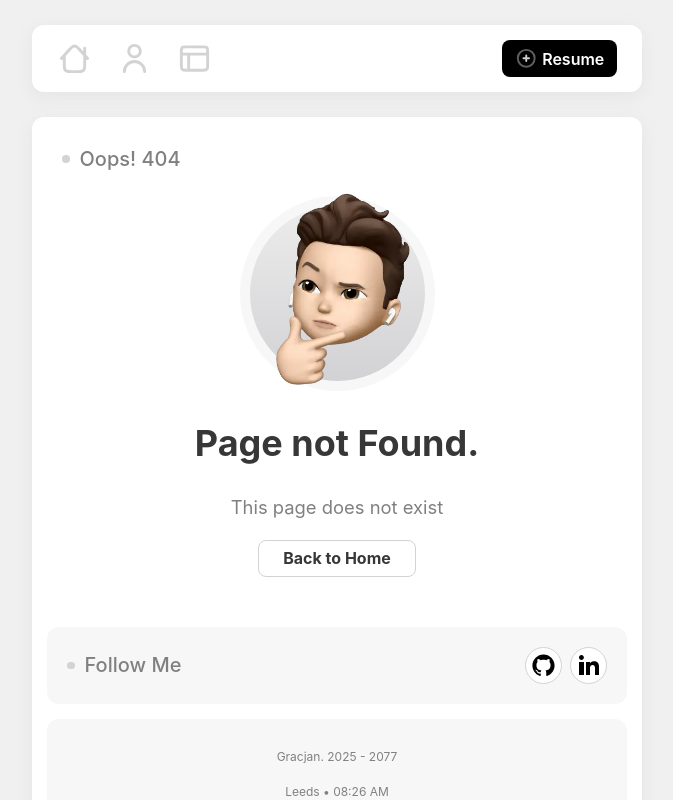
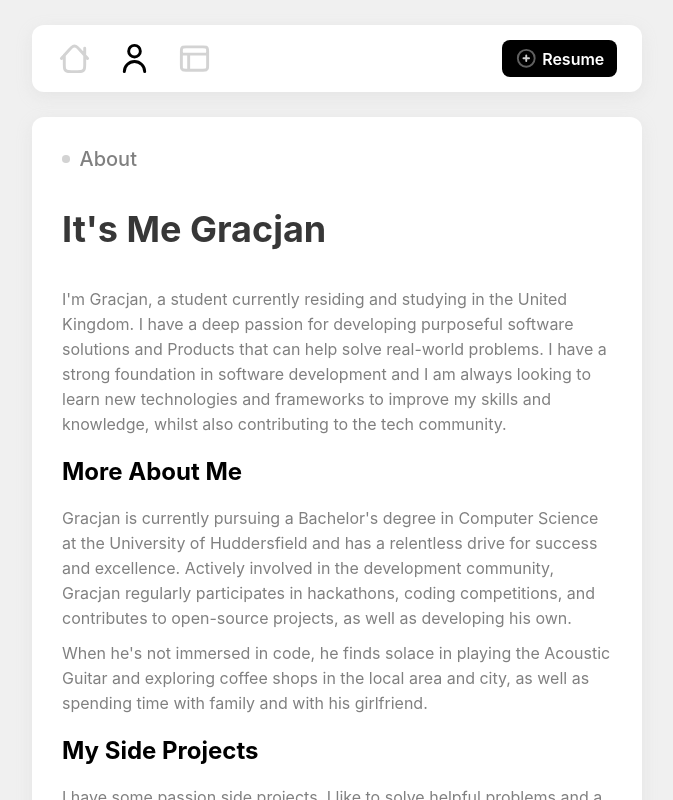
Before and after one commit to Ceriumin/portfolio, a React (Create React App) app: page /portfolio/about in a window 1280 px wide. Before the commit this address had no page. Shown: the top 800 px of the page, without its empty margins (303-976 px from the left). Built offline with nearby package versions, Linux system fonts and the light colour scheme.

Commit message:
update homepage URL and adjust routing in NavigationBar

```diff
--- a/package.json
+++ b/package.json
@@ -12,7 +12,7 @@
     "react-scripts": "5.0.1",
     "web-vitals": "^4.2.4"
   },
-  "homepage": "https://ceriumin.github.io/portfolio",
+  "homepage": "https://ceriumin.github.io/portfolio/#",
   "scripts": {
     "start": "react-scripts start",
     "build": "react-scripts build",
--- a/src/App.js
+++ b/src/App.js
@@ -7,7 +7,7 @@ import './index.css';
 function App() {
 
   return (
-    <HashRouter basename={process.env.PUBLIC_URL}>
+    <HashRouter basename='/portfolio'>
       <div className='App'>
         <NavigationBar />
         <Routes>
--- a/src/components/NavigationBar/index.js
+++ b/src/components/NavigationBar/index.js
@@ -23,8 +23,8 @@ const NavigationBar = () => {
     return (
         <nav className="navbar">
             <ul className="navbar__list">
-                <li><a href='/'><Button source={<Home />} name="Home" isActive={location.pathname === '/'} /></a></li>
-                <li><a href='/about'><Button source={<About />} name="About" isActive={location.pathname === '/about'} /></a></li>
+                <li><a href='/#'><Button source={<Home />} name="Home" isActive={location.pathname === '/'} /></a></li>
+                <li><a href='#/about'><Button source={<About />} name="About" isActive={location.pathname === '/about'} /></a></li>
                 <li><a href='/projects'><Button source={<Projects />} name="Projects" isActive={location.pathname === '/projects'} /></a></li>
             </ul>
             <ResumeButton />
```
